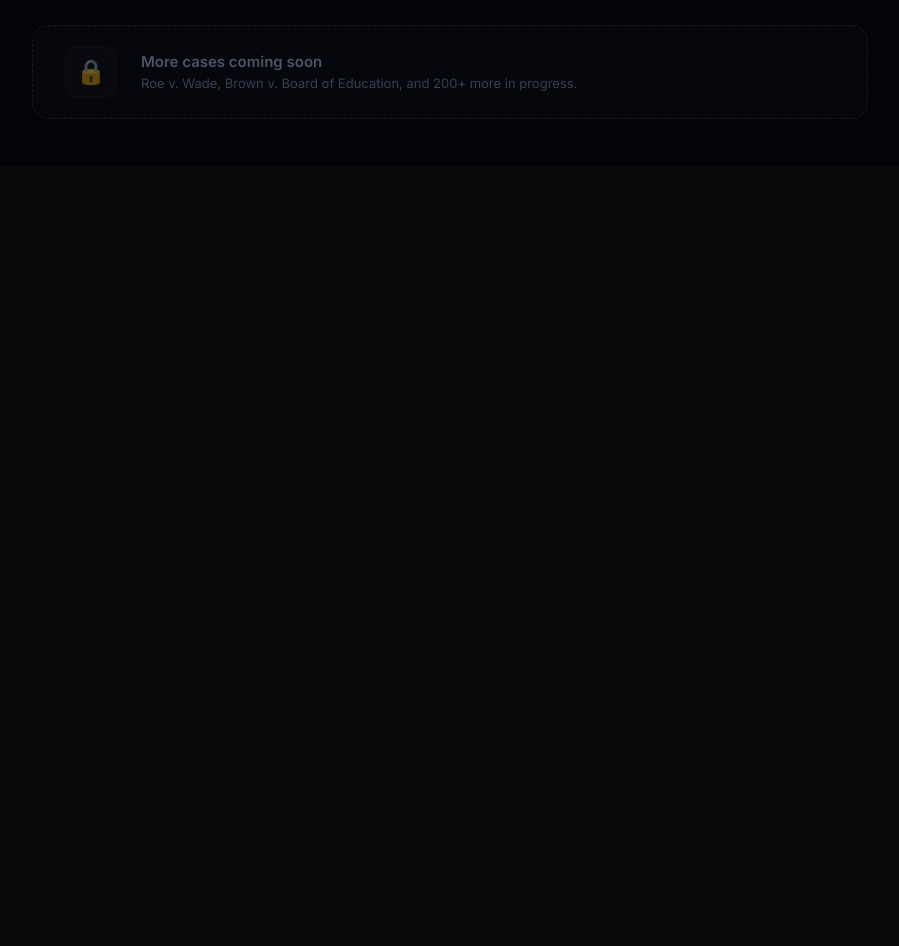
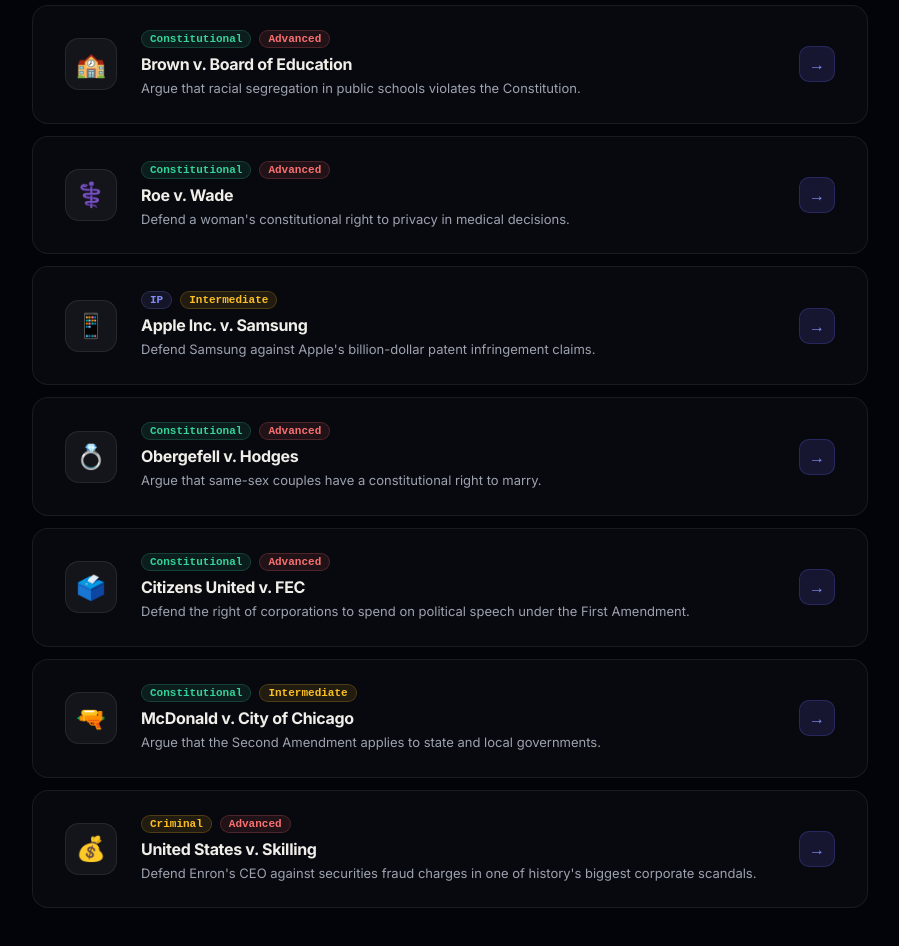
Before and after one commit to naimakader/Lexai, a Next.js app: page /dashboard in a window 1280 px wide. Shown: the part 1080-2026 px from the top of the page, without its empty margins (190-1089 px from the left). Before the commit the page ends 1247 px from the top, so only its background shows below. Built offline with nearby package versions, Linux system fonts and the light colour scheme; no server answers; sample sign-in values are in the browser's storage.

Commit message:
added 10 landmark cases including Brown v Board, Roe v Wade, Apple v Samsung

```diff
--- a/app/api/battle/route.ts
+++ b/app/api/battle/route.ts
@@ -173,6 +173,20 @@
       "DevStudio was hired to build a web app in 3 months for $50,000. They delivered 6 weeks late due to unclear requirements from TechCorp. TechCorp is suing for $200,000.",
     selfdefense:
       "The defendant punched another man outside a bar. Witnesses say the other man approached aggressively and made verbal threats first. The defendant has no prior record.",
+    "brown-v-board":
+      "Linda Brown was denied admission to an all-white school. The school board argues separate but equal facilities are constitutional under Plessy v. Ferguson.",
+    "roe-v-wade":
+      "Jane Roe challenges a Texas law criminalizing abortion. The state argues it has a compelling interest in protecting potential life.",
+    "apple-v-samsung":
+      "Apple claims Samsung copied iPhone design including rounded corners and pinch-to-zoom. Apple seeks over one billion dollars in damages.",
+    "obergefell-v-hodges":
+      "Ohio refused to recognize Jim Obergefell's same-sex marriage on his partner's death certificate. He argues this violates the Fourteenth Amendment.",
+    "citizens-united":
+      "Citizens United wanted to air a film critical of Hillary Clinton near a primary election. The FEC blocked it under campaign finance law.",
+    "mcdonald-v-chicago":
+      "Otis McDonald wants to keep a handgun at home for self-defense. Chicago's handgun ban prevents him from doing so.",
+    "enron-fraud":
+      "Jeffrey Skilling is charged with conspiracy and securities fraud. The government alleges he misled investors about Enron's financial health.",
   };
   return facts[caseId] || "No facts available.";
 }
--- a/app/case/[id]/page.tsx
+++ b/app/case/[id]/page.tsx
@@ -1,7 +1,6 @@
 import { auth } from "@clerk/nextjs/server";
 import { redirect } from "next/navigation";
 import CourtroomClient from "./CourtroomClient";
-
 const cases: Record<
   string,
   {
@@ -55,6 +54,102 @@
         "I saw everything clearly. Johnson just walked up and punched the other guy out of nowhere. There were no threats beforehand. It was completely unprovoked. I was standing right there the whole time.",
     },
   },
+  "brown-v-board": {
+    title: "Brown v. Board of Education",
+    type: "Constitutional",
+    description:
+      "Argue that racial segregation in public schools is unconstitutional.",
+    facts:
+      "Linda Brown, a Black student, was denied admission to an all-white elementary school in Topeka, Kansas. She was forced to travel far to attend a Black school. The school board argues separate but equal facilities are constitutional under Plessy v. Ferguson 1896.",
+    witness: {
+      name: "Dr. Kenneth Clark",
+      role: "Psychologist and Expert Witness",
+      testimony:
+        "I conducted doll tests with Black children. They consistently preferred white dolls and associated negative traits with Black dolls. This demonstrates that segregation causes severe psychological harm to Black children and damages their self-esteem.",
+    },
+  },
+  "roe-v-wade": {
+    title: "Roe v. Wade",
+    type: "Constitutional",
+    description:
+      "Defend a woman's constitutional right to privacy in medical decisions.",
+    facts:
+      "Jane Roe challenges a Texas law criminalizing abortion except to save the mother's life. The state argues it has a compelling interest in protecting potential life. Roe argues the law violates her right to privacy under the Fourteenth Amendment.",
+    witness: {
+      name: "Dr. Sarah Matthews",
+      role: "OB-GYN and Medical Expert",
+      testimony:
+        "Criminalizing abortion does not stop abortions. It only makes them dangerous. Women who cannot access safe procedures face life-threatening complications. The state law puts doctors in an impossible position between their medical duty and criminal liability.",
+    },
+  },
+  "apple-v-samsung": {
+    title: "Apple Inc. v. Samsung Electronics",
+    type: "Intellectual Property",
+    description: "Defend Samsung against Apple's patent infringement claims.",
+    facts:
+      "Apple claims Samsung copied the iPhone's design including rounded corners, grid of icons, and pinch-to-zoom gesture. Apple seeks over one billion dollars in damages. Samsung argues these features are functional not ornamental and therefore not protectable.",
+    witness: {
+      name: "Dr. James Park",
+      role: "Samsung Lead Designer",
+      testimony:
+        "Our design process was completely independent. We had our own touchscreen research years before the iPhone. The features Apple claims as unique are functional necessities — you cannot have a touchscreen phone without touch gestures. We did not copy anyone.",
+    },
+  },
+  "obergefell-v-hodges": {
+    title: "Obergefell v. Hodges",
+    type: "Constitutional",
+    description:
+      "Argue that same-sex couples have a constitutional right to marry.",
+    facts:
+      "Jim Obergefell married his terminally ill partner in Maryland. Ohio refused to recognize the marriage on his partner's death certificate. Obergefell argues Ohio's ban on same-sex marriage violates the Fourteenth Amendment's Due Process and Equal Protection clauses.",
+    witness: {
+      name: "Professor Linda Greene",
+      role: "Constitutional Law Expert",
+      testimony:
+        "Marriage is a fundamental right recognized by the Supreme Court in over a dozen cases. The Court has never defined marriage as exclusively between a man and a woman for constitutional purposes. Denying same-sex couples this right serves no legitimate government interest.",
+    },
+  },
+  "citizens-united": {
+    title: "Citizens United v. FEC",
+    type: "Constitutional",
+    description:
+      "Defend the right of corporations to spend on political speech.",
+    facts:
+      "Citizens United, a nonprofit, wanted to air a film critical of Hillary Clinton within 30 days of a primary election. The FEC blocked it under the Bipartisan Campaign Reform Act. Citizens United argues the law violates the First Amendment right to free speech.",
+    witness: {
+      name: "Professor David Strauss",
+      role: "First Amendment Scholar",
+      testimony:
+        "The government cannot restrict political speech based on the speaker's identity. Corporations and unions are associations of people who have First Amendment rights. Limiting their ability to spend on political speech is a direct restriction on expression that the Constitution does not permit.",
+    },
+  },
+  "mcdonald-v-chicago": {
+    title: "McDonald v. City of Chicago",
+    type: "Constitutional",
+    description:
+      "Argue that the Second Amendment applies to state and local governments.",
+    facts:
+      "Otis McDonald, a retired maintenance engineer, wanted to keep a handgun at home for self-defense in a high-crime neighborhood. Chicago's handgun ban prevented him. McDonald argues the Second Amendment right recognized in Heller applies to states through the Fourteenth Amendment.",
+    witness: {
+      name: "Professor Michael Torres",
+      role: "Second Amendment Historian",
+      testimony:
+        "The Fourteenth Amendment was specifically designed to protect fundamental rights against state infringement. The right to keep arms for self-defense was understood as a fundamental right at the time of the Amendment's ratification in 1868. Chicago's total ban goes far beyond any historical tradition of gun regulation.",
+    },
+  },
+  "enron-fraud": {
+    title: "United States v. Skilling",
+    type: "Criminal",
+    description: "Defend Enron's CEO against securities fraud charges.",
+    facts:
+      "Jeffrey Skilling, former CEO of Enron, is charged with conspiracy and securities fraud. The government alleges he misled investors about Enron's financial health before its collapse wiped out billions in shareholder value. Skilling argues he believed in Enron's business model and had no intent to defraud.",
+    witness: {
+      name: "Richard Causey",
+      role: "Former Enron Chief Accounting Officer",
+      testimony:
+        "The accounting methods we used were approved by our auditors at Arthur Andersen. Everything was disclosed in our financial statements. The business model was sound — the energy market collapse was unforeseeable. Jeff Skilling was not involved in hiding anything. He genuinely believed in the company.",
+    },
+  },
 };
 
 export default async function CasePage({
--- a/app/dashboard/DashboardClient.tsx
+++ b/app/dashboard/DashboardClient.tsx
@@ -7,7 +7,6 @@
   SkeletonStatCard,
   skeletonStyles,
 } from "@/app/components/Skeleton";
-
 const cases = [
   {
     id: "miranda",
@@ -53,6 +52,111 @@
     diffBg: "rgba(248,113,113,0.1)",
     diffBorder: "rgba(248,113,113,0.2)",
     icon: "🛡️",
+  },
+  {
+    id: "brown-v-board",
+    type: "Constitutional",
+    typeColor: "#34D399",
+    typeBg: "rgba(52,211,153,0.1)",
+    typeBorder: "rgba(52,211,153,0.2)",
+    title: "Brown v. Board of Education",
+    description:
+      "Argue that racial segregation in public schools violates the Constitution.",
+    difficulty: "Advanced",
+    diffColor: "#F87171",
+    diffBg: "rgba(248,113,113,0.1)",
+    diffBorder: "rgba(248,113,113,0.2)",
+    icon: "🏫",
+  },
+  {
+    id: "roe-v-wade",
+    type: "Constitutional",
+    typeColor: "#34D399",
+    typeBg: "rgba(52,211,153,0.1)",
+    typeBorder: "rgba(52,211,153,0.2)",
+    title: "Roe v. Wade",
+    description:
+      "Defend a woman's constitutional right to privacy in medical decisions.",
+    difficulty: "Advanced",
+    diffColor: "#F87171",
+    diffBg: "rgba(248,113,113,0.1)",
+    diffBorder: "rgba(248,113,113,0.2)",
+    icon: "⚕️",
+  },
+  {
+    id: "apple-v-samsung",
+    type: "IP",
+    typeColor: "#818CF8",
+    typeBg: "rgba(129,140,248,0.1)",
+    typeBorder: "rgba(129,140,248,0.2)",
+    title: "Apple Inc. v. Samsung",
+    description:
+      "Defend Samsung against Apple's billion-dollar patent infringement claims.",
+    difficulty: "Intermediate",
+    diffColor: "#FBBF24",
+    diffBg: "rgba(251,191,36,0.1)",
+    diffBorder: "rgba(251,191,36,0.2)",
+    icon: "📱",
+  },
+  {
+    id: "obergefell-v-hodges",
+    type: "Constitutional",
+    typeColor: "#34D399",
+    typeBg: "rgba(52,211,153,0.1)",
+    typeBorder: "rgba(52,211,153,0.2)",
+    title: "Obergefell v. Hodges",
+    description:
+      "Argue that same-sex couples have a constitutional right to marry.",
+    difficulty: "Advanced",
+    diffColor: "#F87171",
+    diffBg: "rgba(248,113,113,0.1)",
+    diffBorder: "rgba(248,113,113,0.2)",
+    icon: "💍",
+  },
+  {
+    id: "citizens-united",
+    type: "Constitutional",
+    typeColor: "#34D399",
+    typeBg: "rgba(52,211,153,0.1)",
+    typeBorder: "rgba(52,211,153,0.2)",
+    title: "Citizens United v. FEC",
+    description:
+      "Defend the right of corporations to spend on political speech under the First Amendment.",
+    difficulty: "Advanced",
+    diffColor: "#F87171",
+    diffBg: "rgba(248,113,113,0.1)",
+    diffBorder: "rgba(248,113,113,0.2)",
+    icon: "🗳️",
+  },
+  {
+    id: "mcdonald-v-chicago",
+    type: "Constitutional",
+    typeColor: "#34D399",
+    typeBg: "rgba(52,211,153,0.1)",
+    typeBorder: "rgba(52,211,153,0.2)",
+    title: "McDonald v. City of Chicago",
+    description:
+      "Argue that the Second Amendment applies to state and local governments.",
+    difficulty: "Intermediate",
+    diffColor: "#FBBF24",
+    diffBg: "rgba(251,191,36,0.1)",
+    diffBorder: "rgba(251,191,36,0.2)",
+    icon: "🔫",
+  },
+  {
+    id: "enron-fraud",
+    type: "Criminal",
+    typeColor: "#FBBF24",
+    typeBg: "rgba(251,191,36,0.1)",
+    typeBorder: "rgba(251,191,36,0.2)",
+    title: "United States v. Skilling",
+    description:
+      "Defend Enron's CEO against securities fraud charges in one of history's biggest corporate scandals.",
+    difficulty: "Advanced",
+    diffColor: "#F87171",
+    diffBg: "rgba(248,113,113,0.1)",
+    diffBorder: "rgba(248,113,113,0.2)",
+    icon: "💰",
   },
 ];
 
@@ -296,7 +400,7 @@
               Professor
             </Link>
           </div>
-          <UserButton  />
+          <UserButton />
         </div>
       </nav>
 
@@ -386,7 +490,7 @@
             </>
           ) : (
             [
-              { num: "3", label: "Cases available" },
+              { num: "10", label: "Cases available" },
               { num: "0", label: "Sessions completed" },
               { num: "—", label: "Best score" },
             ].map((s) => (
@@ -521,56 +625,6 @@
           )}
         </div>
 
-        {/* Coming soon */}
-        {loaded && (
-          <div
-            style={{
-              marginTop: "2rem",
-              padding: "1.25rem 2rem",
-              background: "rgba(255,255,255,0.015)",
-              border: "1px dashed rgba(255,255,255,0.08)",
-              borderRadius: 16,
-              display: "flex",
-              alignItems: "center",
-              gap: "1.5rem",
-            }}
-          >
-            <div
-              style={{
-                width: 52,
-                height: 52,
-                borderRadius: 14,
-                flexShrink: 0,
-                background: "rgba(255,255,255,0.03)",
-                border: "1px solid rgba(255,255,255,0.06)",
-                display: "flex",
-                alignItems: "center",
-                justifyContent: "center",
-                fontSize: "1.5rem",
-                opacity: 0.4,
-              }}
-            >
-              🔒
-            </div>
-            <div>
-              <h3
-                style={{
-                  fontSize: 15,
-                  fontWeight: 600,
-                  color: "#4B5563",
-                  marginBottom: 4,
-                }}
-              >
-                More cases coming soon
-              </h3>
-              <p style={{ fontSize: 13, color: "#374151", margin: 0 }}>
-                Roe v. Wade, Brown v. Board of Education, and 200+ more in
-                progress.
-              </p>
-            </div>
-          </div>
-        )}
-
         <style>{`
           .case-card:hover {
             border-color: rgba(99,102,241,0.35) !important;
--- a/app/sessions/[id]/page.tsx
+++ b/app/sessions/[id]/page.tsx
@@ -43,11 +43,18 @@
         ? "rgba(251,191,36,0.2)"
         : "rgba(248,113,113,0.2)";
 
-  const caseIdMap: Record<string, string> = {
-    "State v. Miranda": "miranda",
-    "TechCorp v. DevStudio": "contract-breach",
-    "State v. Johnson": "selfdefense",
-  };
+ const caseIdMap: Record<string, string> = {
+  "State v. Miranda": "miranda",
+  "TechCorp v. DevStudio": "contract-breach",
+  "State v. Johnson": "selfdefense",
+  "Brown v. Board of Education": "brown-v-board",
+  "Roe v. Wade": "roe-v-wade",
+  "Apple Inc. v. Samsung Electronics": "apple-v-samsung",
+  "Obergefell v. Hodges": "obergefell-v-hodges",
+  "Citizens United v. FEC": "citizens-united",
+  "McDonald v. City of Chicago": "mcdonald-v-chicago",
+  "United States v. Skilling": "enron-fraud",
+}
 
   const date = new Date(session.created_at).toLocaleDateString("en-US", {
     month: "long",
```
Also changed, not shown: 1 other file (tests, documents, lock files or other folders).
